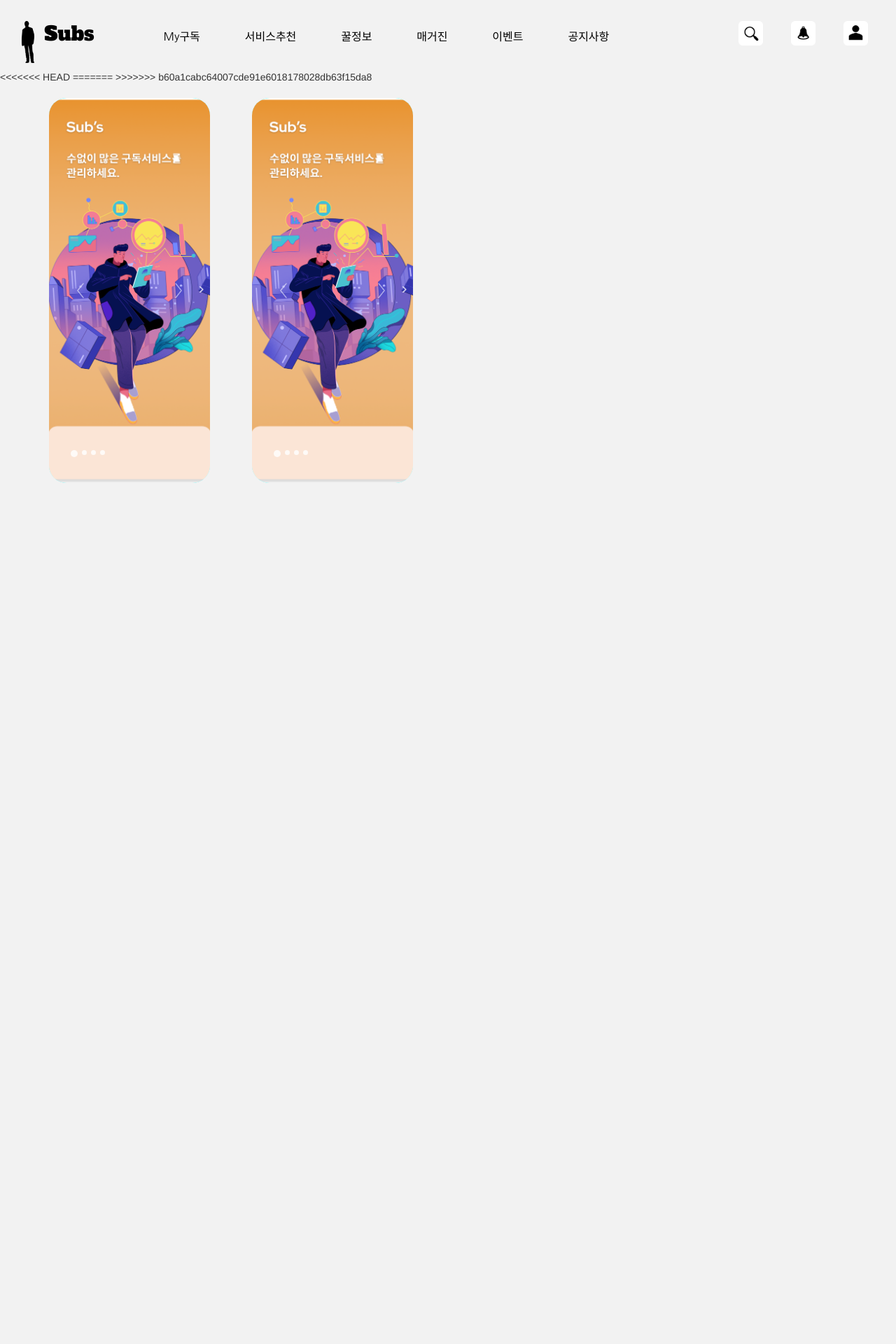
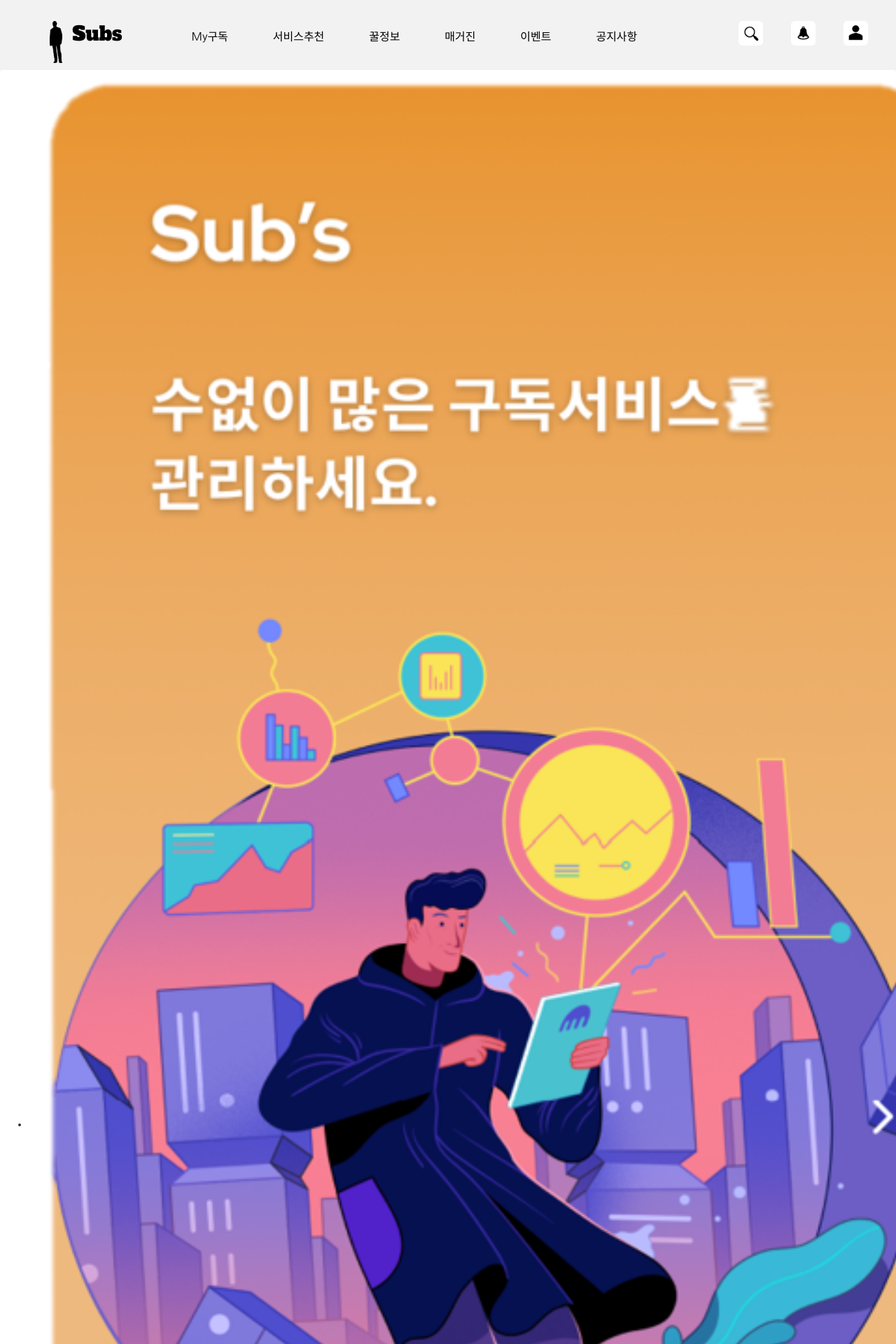
Before and after one commit to qkrwjdan/Sub-s, a Django app: page / in a window 1280 px wide; the page is wider, and only the part inside the window is pictured. Shown: the top 1920 px of that part at 70% size. Before the commit the page ends 690 px from the top of that part, so only its background shows below. Run offline with Django 3.2, Linux system fonts and the light colour scheme; some libraries are stand-ins or nearby versions; some web fonts are replaced.

Commit message:
Banner 한 개만 남겨놓기
뒷 배너 삭제 ( 클래스 중복에 의한 오류 )

```diff
--- a/index/templates/index.html
+++ b/index/templates/index.html
@@ -83,30 +83,6 @@ $(document).ready(function() {
     <button class="prev"><img src="{% static 'subs/left.png' %}" style = "width:10px;"></button>
     <button class="next"><img src="{% static 'subs/right.png' %}" style = "width:10px;"></button>
   </div>
-<<<<<<< HEAD
 
-  <div class="slider2">
-      <ul class="panel">
-        <li><a href=""><img style= " width:110%; margin-left:-10px; margin-top:-3px" src="{% static 'subs/MainBanner_1.png' %}" alt=""></a></li>
-        <li></li>
-        <li></li>
-        <li></li>
-      </ul>
-      <ul class="btn">
-        <li class="on">버튼1</li>
-        <li>버튼2</li>
-        <li>버튼3</li>
-        <li>버튼4</li>
-      </ul>
-
-      <button class="prev"><img src="{% static 'subs/left.png' %}" style = "width:10px;"></button>
-      <button class="next"><img src="{% static 'subs/right.png' %}" style = "width:10px;"></button>
-    </div>
-
-
-=======
-  {% for val in data %}
-    <div style = "position : absolute; left : 300px; top : {{val.id}}00px"> {{ val }}  :  {{val.price}}</div>
-  {% endfor %}
->>>>>>> b60a1cabc64007cde91e6018178028db63f15da8
+  <!-- TODO:  -->
 {% endblock%}
--- a/static/subs/banner.css
+++ b/static/subs/banner2.css
@@ -17,8 +17,8 @@
 
   .slider {
     display: inline-block;
-    width: 230px;
-    height: 550px;
+    width: 302px;
+    height: 715px;
     margin: 0 auto;
     margin-left: 30px;
     background-color: aqua;
@@ -27,7 +27,7 @@
     border-radius: 25px;
 
     top : 140px;
-    left : 40px;
+    left : 50px;
   }
 
   .slider2 {
```
